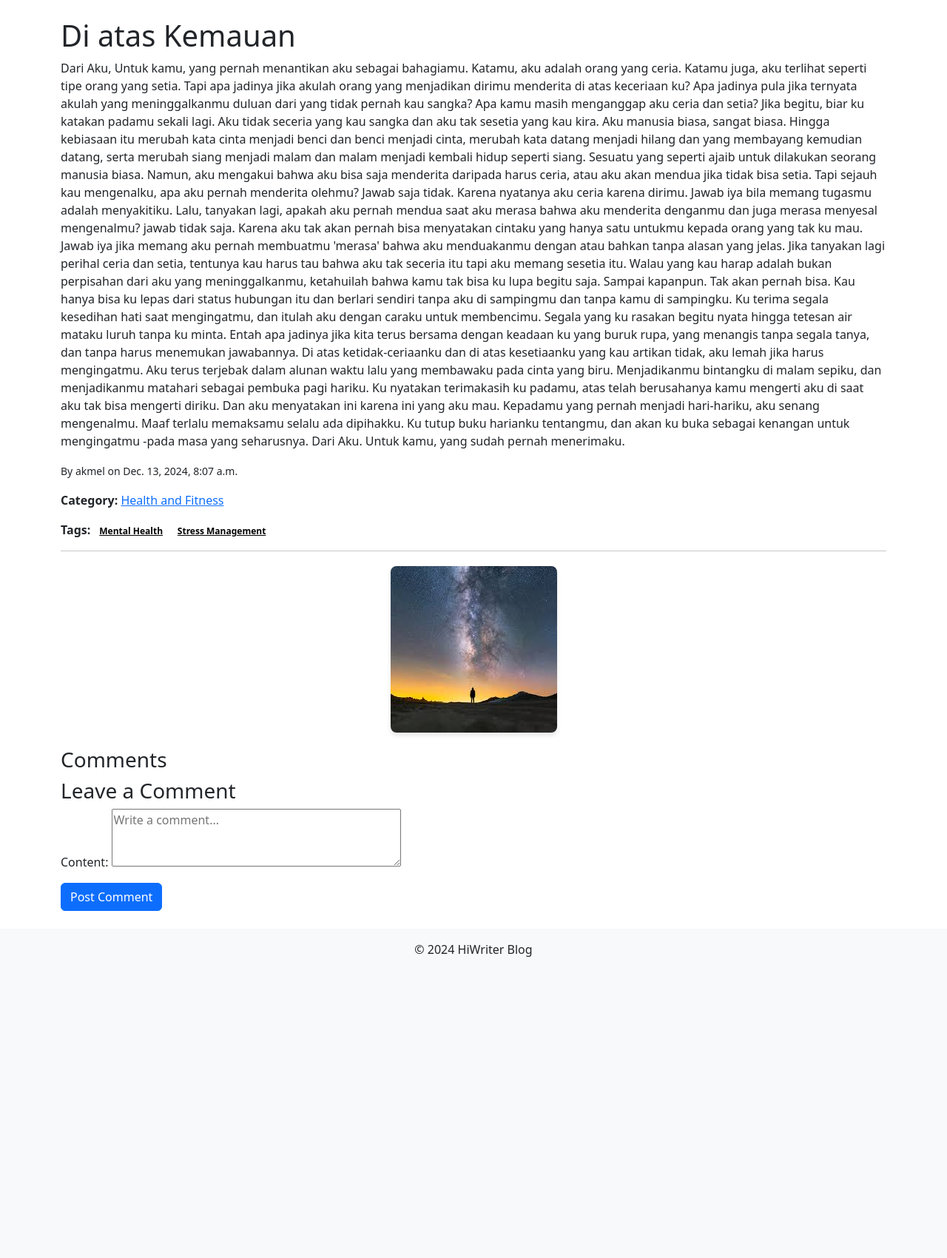
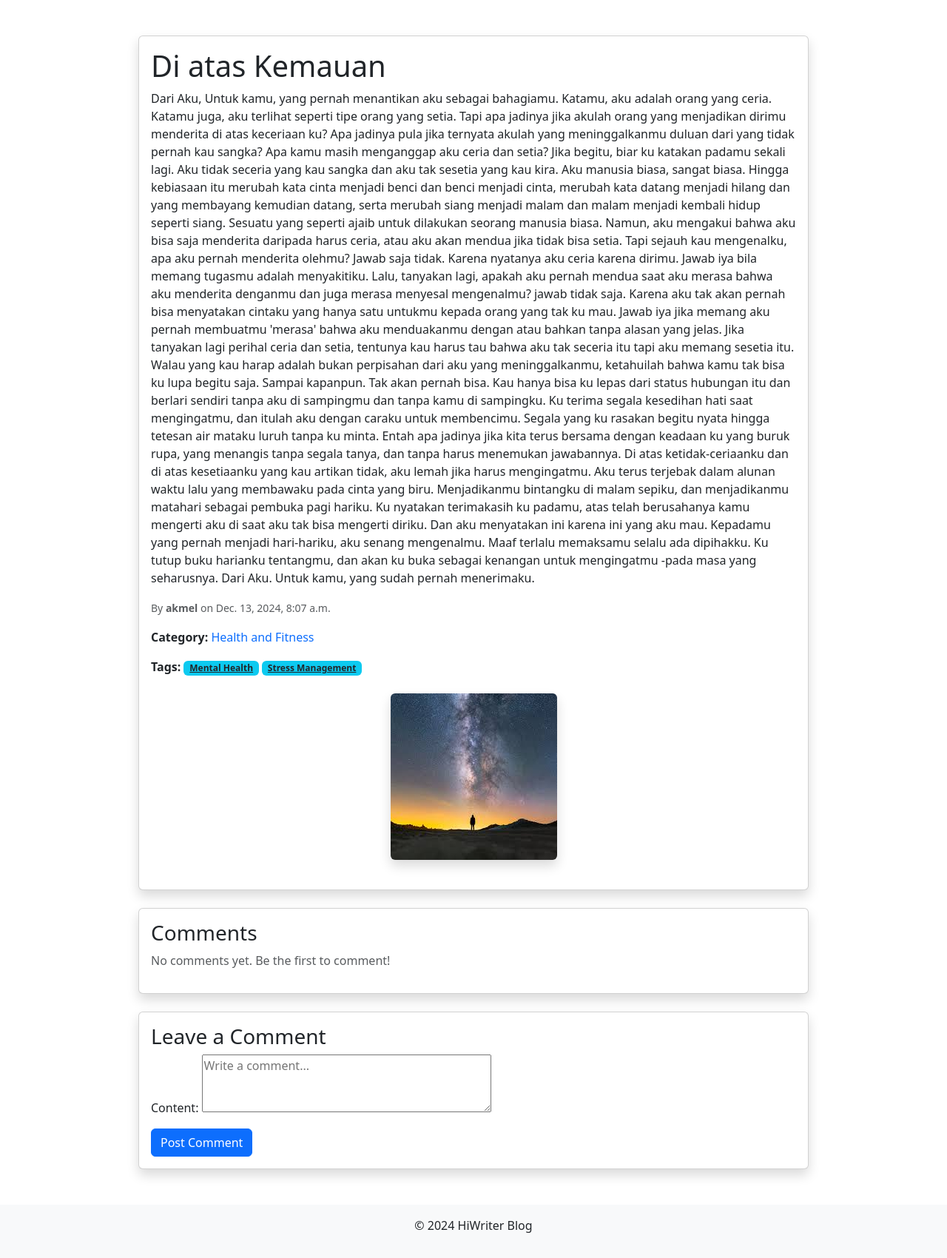
Before and after one commit to Fifrost/Hiwriter, a Django app: page /post/15/ in a window 1280 px wide. Shown: the part 56-1756 px from the top of the page at 74% size. Before the commit the page ends 1349 px from the top, so only its background shows below. Run offline with Django 5.2, Linux system fonts and the light colour scheme; a user stored in the database is signed in; data comes from the database, SQL or seed files in the repository; both versions use the stored data as it was after the commit; some libraries are stand-ins or nearby versions.

Commit message:
six commit (ui)

```diff
--- a/blog/templates/blog/post_detail.html
+++ b/blog/templates/blog/post_detail.html
@@ -1,54 +1,73 @@
 {% extends 'blog/base.html' %}
 
+{% block title %}{{ post.title }}{% endblock %}
+
 {% block content %}
-<h1>{{ post.title }}</h1>
-<p>{{ post.content }}</p>
-<p><small>By {{ post.author.username }} on {{ post.created_at }}</small></p>
+<div class="container mt-5">
+    <div class="row">
+        <div class="col-md-10 mx-auto">
+            <div class="card shadow mb-4">
+                <div class="card-body">
+                    <!-- Judul dan konten post -->
+                    <h1 class="card-title">{{ post.title }}</h1>
+                    <p class="card-text">{{ post.content }}</p>
+                    <p class="text-muted"><small>By <strong>{{ post.author.username }}</strong> on {{ post.created_at }}</small></p>
 
-<!-- Menampilkan kategori -->
-<p><strong>Category:</strong> <a href="{% url 'category_detail' post.category.id %}">{{ post.category.name }}</a></p>
+                    <!-- Kategori -->
+                    <p><strong>Category:</strong>
+                        <a href="{% url 'category_detail' post.category.id %}" class="text-decoration-none">{{ post.category.name }}</a>
+                    </p>
 
-<!-- Menampilkan tag -->
+                    <!-- Tags -->
                     <p><strong>Tags:</strong>
                         {% for tag in post.tags.all %}
-        <a href="{% url 'tag_detail' tag.id %}" class="badge badge-info" style="color: black;">{{ tag.name }}</a>
+                            <a href="{% url 'tag_detail' tag.id %}" class="badge bg-info text-dark">{{ tag.name }}</a>
                         {% empty %}
                             <span>No tags available</span>
                         {% endfor %}
                     </p>
 
-<hr>
-
-<!-- Menampilkan gambar jika ada -->
+                    <!-- Gambar post (jika ada) -->
                     {% if post.image %}
-    <div class="post-image-container">
-    <img src="{{ post.image.url }}" alt="{{ post.title }}"
-         class="img-fluid post-image"
-         style="max-width: 100%; height: auto; max-height: 400px;">
+                    <div class="text-center my-4">
+                        <img src="{{ post.image.url }}" alt="{{ post.title }}" class="img-fluid rounded shadow" style="max-height: 400px;">
                     </div>
                     {% endif %}
+                </div>
+            </div>
 
-<h3>Comments</h3>
-<div>
+            <!-- Komentar -->
+            <div class="card shadow mb-4">
+                <div class="card-body">
+                    <h3 class="card-title">Comments</h3>
                     {% for comment in comments %}
-        <div>
-            <p><strong>{{ comment.author.username }}</strong>:</p>
+                        <div class="border-bottom py-2">
+                            <p><strong>{{ comment.author.username }}</strong></p>
                             <p>{{ comment.content }}</p>
-            <p><small>{{ comment.created_at }}</small></p>
+                            <p class="text-muted"><small>{{ comment.created_at }}</small></p>
                         </div>
-        <hr>
+                    {% empty %}
+                        <p class="text-muted">No comments yet. Be the first to comment!</p>
                     {% endfor %}
                 </div>
+            </div>
 
-<h3>Leave a Comment</h3>
+            <!-- Form Tambah Komentar -->
+            <div class="card shadow mb-4">
+                <div class="card-body">
+                    <h3 class="card-title">Leave a Comment</h3>
                     {% if user.is_authenticated %}
-<form method="post">
+                        <form method="post" class="needs-validation" novalidate>
                             {% csrf_token %}
                             {{ form.as_p }}
                             <button type="submit" class="btn btn-primary">Post Comment</button>
                         </form>
                     {% else %}
-<p><a href="{% url 'login' %}">Login</a> to leave a comment.</p>
+                        <p><a href="{% url 'login' %}" class="btn btn-outline-primary">Login</a> to leave a comment.</p>
                     {% endif %}
-
+                </div>
+            </div>
+        </div>
+    </div>
+</div>
 {% endblock %}
```
Also changed, not shown: blog/templates/blog/category_detail.html (+22 -9 lines), blog/templates/blog/change_password.html (+21 -7 lines), blog/templates/blog/edit_profile.html (+19 -5 lines), blog/templates/blog/tag_detail.html (+20 -9 lines), db.sqlite3. Lines whose indentation alone changed are shown as unchanged.
